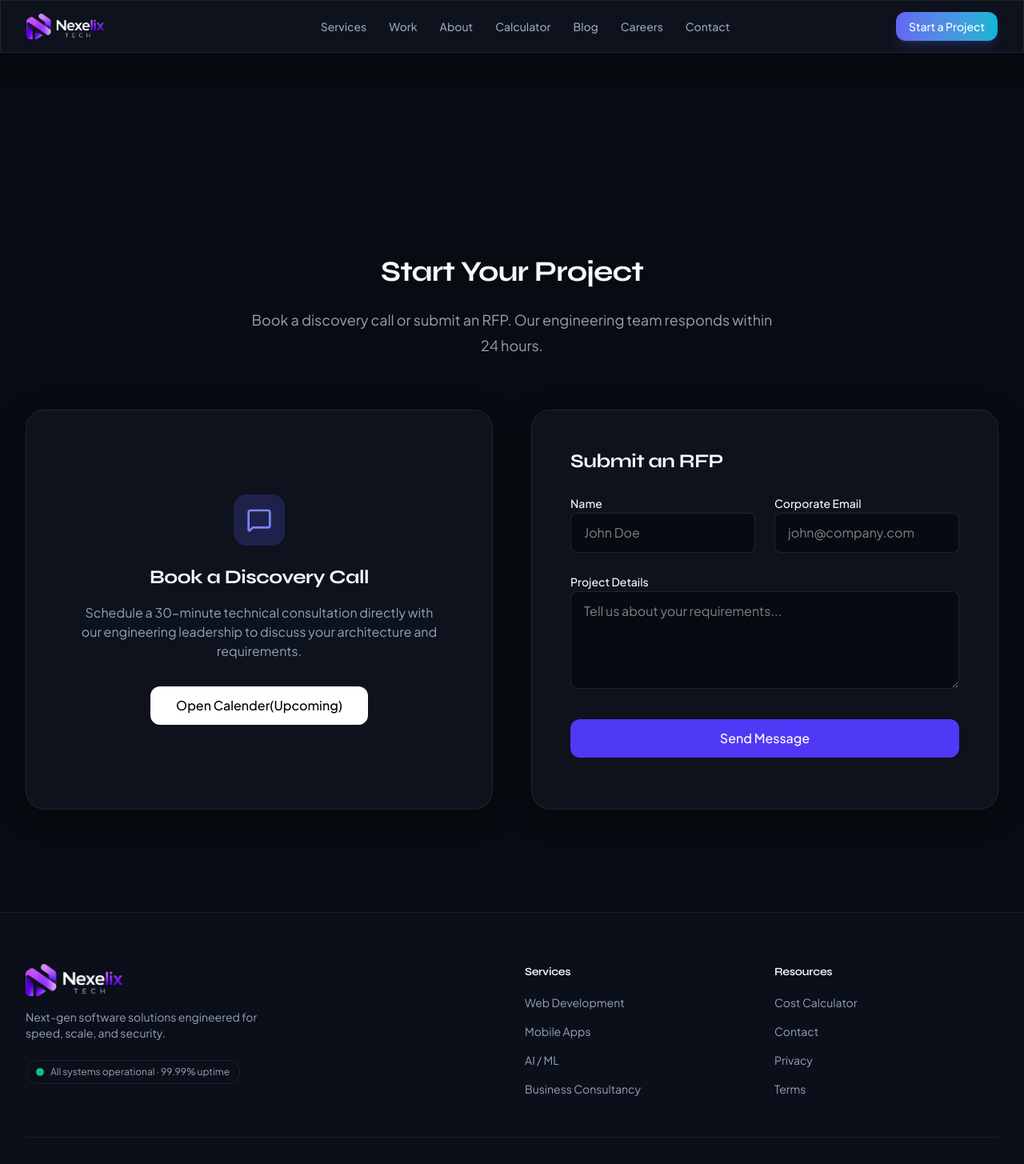
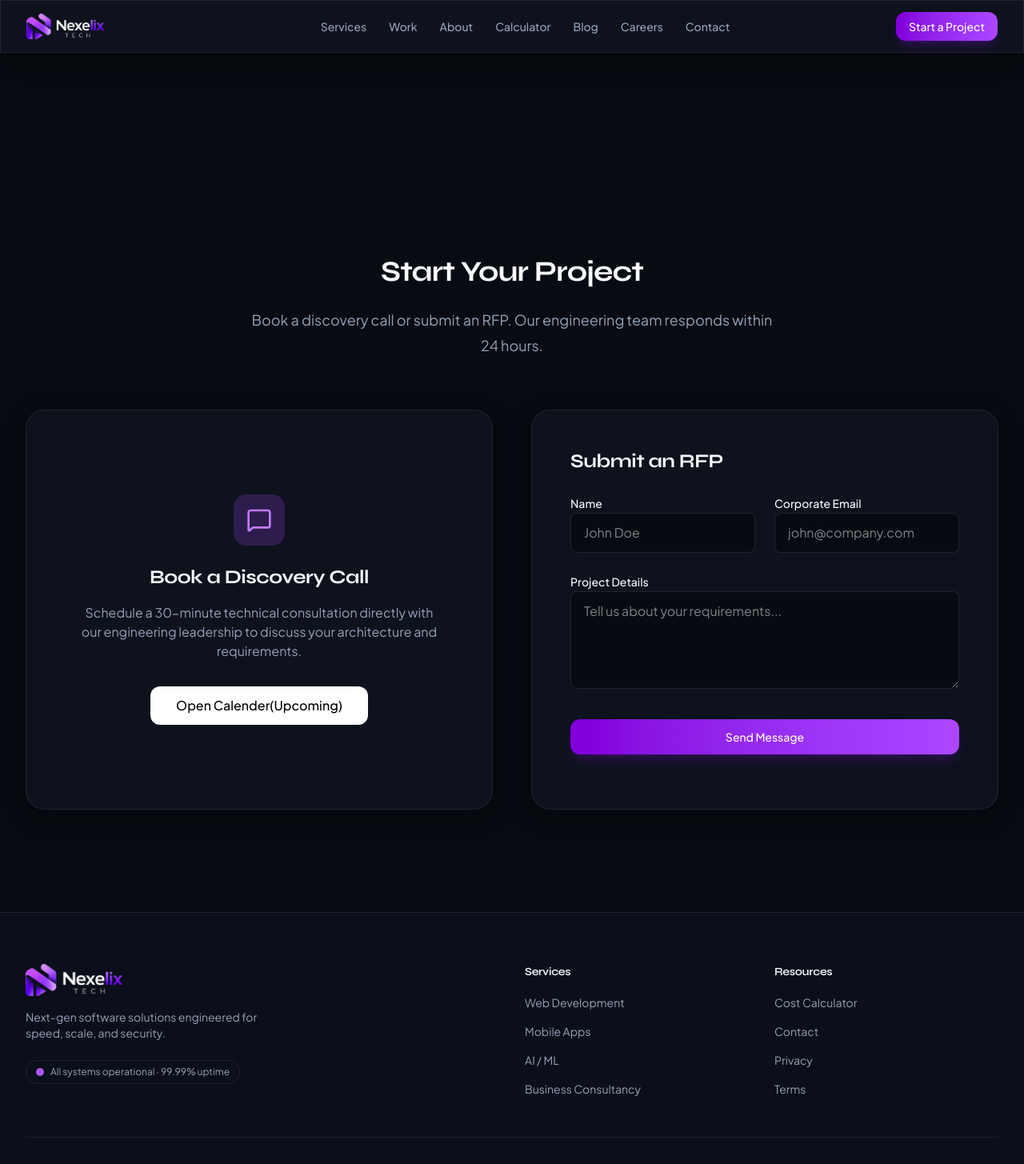
Before and after one commit to shakibbs/Nexelic-Tech-WEB, a Next.js app in the folder nexelixtech-frontend/: page /contact in a window 1280 px wide. Shown: the top 1455 px of the page at 80% size. Built offline with nearby package versions, Linux system fonts and the light colour scheme.

Commit message:
UI: Convert hardcoded blue buttons to use global purple theme component

```diff
--- a/nexelixtech-frontend/app/globals.css
+++ b/nexelixtech-frontend/app/globals.css
@@ -19,9 +19,9 @@
   --border: rgba(255, 255, 255, 0.08); /* Border Overlay */
 
   /* ---- Accent Glows ---- */
-  --accent-indigo: #6366f1; /* Electric Indigo — High Intellect & Trust */
-  --accent-cyan: #06b6d4; /* Cyber Cyan — Modernity & Innovation */
-  --accent-emerald: #10b981; /* Neon Emerald — Action & Growth */
+  --accent-indigo: #7e22ce; /* Deep Purple */
+  --accent-cyan: #9333ea;   /* Core Purple */
+  --accent-emerald: #a855f7; /* Light Purple */
 
   /* ---- Foreground ---- */
   --foreground: #f8fafc; /* near-white headline text (≈17:1 on bg) */
@@ -30,7 +30,7 @@
 
   /* ---- Gradients ---- */
   --gradient-text: linear-gradient(135deg, #ffffff 0%, #cbd5e1 100%);
-  --gradient-accent: linear-gradient(90deg, #818cf8 0%, #22d3ee 50%, #34d399 100%);
+  --gradient-accent: linear-gradient(90deg, #7e22ce 0%, #9333ea 50%, #a855f7 100%);
 }
 
 @theme inline {
--- a/nexelixtech-frontend/components/sections/ContactSection.tsx
+++ b/nexelixtech-frontend/components/sections/ContactSection.tsx
@@ -3,6 +3,7 @@
 import { useState } from 'react';
 import { motion } from 'framer-motion';
 import { MessageSquare, CheckCircle2, Loader2 } from 'lucide-react';
+import { Button } from '@/components/ui/button';
 
 export function ContactSection() {
   const [status, setStatus] = useState<'idle' | 'loading' | 'success' | 'error'>('idle');
@@ -59,7 +60,7 @@ export function ContactSection() {
             className="glass-card rounded-3xl p-8 glow-border flex flex-col items-center justify-center min-h-[500px]"
           >
             <div className="text-center">
-              <div className="w-16 h-16 bg-indigo-500/20 text-indigo-400 rounded-2xl flex items-center justify-center mx-auto mb-6">
+              <div className="w-16 h-16 bg-purple-500/20 text-purple-400 rounded-2xl flex items-center justify-center mx-auto mb-6">
                 <MessageSquare className="w-8 h-8" />
               </div>
               <h3 className="text-2xl font-bold mb-4">Book a Discovery Call</h3>
@@ -93,7 +94,7 @@ export function ContactSection() {
                 </p>
                 <button
                   onClick={() => setStatus('idle')}
-                  className="mt-4 text-indigo-400 hover:text-indigo-300 font-medium"
+                  className="mt-4 text-purple-400 hover:text-purple-300 font-medium"
                 >
                   Send another message
                 </button>
@@ -103,17 +104,17 @@ export function ContactSection() {
                 <div className="grid grid-cols-1 sm:grid-cols-2 gap-6">
                   <div className="space-y-2">
                     <label className="text-sm font-medium">Name</label>
-                    <input required type="text" name="Name" className="w-full bg-black/40 border border-white/10 rounded-lg px-4 py-3 focus:outline-none focus:ring-2 focus:ring-indigo-500" placeholder="John Doe" />
+                    <input required type="text" name="Name" className="w-full bg-black/40 border border-white/10 rounded-lg px-4 py-3 focus:outline-none focus:ring-2 focus:ring-purple-500" placeholder="John Doe" />
                   </div>
                   <div className="space-y-2">
                     <label className="text-sm font-medium">Corporate Email</label>
-                    <input required type="email" name="Email" className="w-full bg-black/40 border border-white/10 rounded-lg px-4 py-3 focus:outline-none focus:ring-2 focus:ring-indigo-500" placeholder="john@company.com" />
+                    <input required type="email" name="Email" className="w-full bg-black/40 border border-white/10 rounded-lg px-4 py-3 focus:outline-none focus:ring-2 focus:ring-purple-500" placeholder="john@company.com" />
                   </div>
                 </div>
 
                 <div className="space-y-2">
                   <label className="text-sm font-medium">Project Details</label>
-                  <textarea required name="Details" rows={4} className="w-full bg-black/40 border border-white/10 rounded-lg px-4 py-3 focus:outline-none focus:ring-2 focus:ring-indigo-500" placeholder="Tell us about your requirements..."></textarea>
+                  <textarea required name="Details" rows={4} className="w-full bg-black/40 border border-white/10 rounded-lg px-4 py-3 focus:outline-none focus:ring-2 focus:ring-purple-500" placeholder="Tell us about your requirements..."></textarea>
                 </div>
 
                 {status === 'error' && (
@@ -121,10 +122,10 @@ export function ContactSection() {
                 )}
 
                 <div className="pt-2">
-                  <button
+                  <Button
                     type="submit"
                     disabled={status === 'loading'}
-                    className="w-full bg-indigo-600 hover:bg-indigo-700 disabled:opacity-50 disabled:cursor-not-allowed text-white py-3 rounded-xl font-medium transition-colors flex justify-center items-center gap-2"
+                    className="w-full flex justify-center items-center gap-2"
                   >
                     {status === 'loading' ? (
                       <>
@@ -134,7 +135,7 @@ export function ContactSection() {
                     ) : (
                       'Send Message'
                     )}
-                  </button>
+                  </Button>
                 </div>
               </form>
             )}
--- a/nexelixtech-frontend/components/sections/EstimatorWidget.tsx
+++ b/nexelixtech-frontend/components/sections/EstimatorWidget.tsx
@@ -2,6 +2,7 @@
 
 import { useState } from 'react';
 import { estimatorOptions } from '@/data/estimator';
+import { Button } from '@/components/ui/button';
 
 export function EstimatorWidget() {
   const [selectedOptions, setSelectedOptions] = useState<Set<string>>(new Set());
@@ -40,11 +41,11 @@ export function EstimatorWidget() {
                 <div
                   key={opt.id}
                   onClick={() => toggleOption(opt.id)}
-                  className={`glass-card p-6 rounded-2xl cursor-pointer transition-all duration-300 ${isSelected ? 'ring-2 ring-indigo-500 bg-white/5' : 'hover:bg-white/5'}`}
+                  className={`glass-card p-6 rounded-2xl cursor-pointer transition-all duration-300 ${isSelected ? 'ring-2 ring-purple-500 bg-white/5' : 'hover:bg-white/5'}`}
                 >
                   <div className="flex justify-between items-start">
                     <h3 className="font-semibold">{opt.label}</h3>
-                    <span className="text-sm bg-indigo-500/20 text-indigo-300 px-2 py-1 rounded-md">
+                    <span className="text-sm bg-purple-500/20 text-purple-300 px-2 py-1 rounded-md">
                       $
                     </span>
                   </div>
@@ -61,7 +62,7 @@ export function EstimatorWidget() {
               <div className="space-y-4 mb-8">
                 <div className="flex justify-between items-center">
                   <span className="text-foreground-muted">Base Cost</span>
-                  <span className="font-semibold text-3xl text-indigo-400">$</span>
+                  <span className="font-semibold text-3xl text-purple-400">$</span>
                 </div>
                 <div className="flex justify-between items-center mt-4">
                   <span className="text-foreground-muted">Estimated Timeline</span>
@@ -69,9 +70,9 @@ export function EstimatorWidget() {
                 </div>
               </div>
 
-              <button className="w-full bg-indigo-600 hover:bg-indigo-700 text-white py-4 rounded-xl font-medium transition-colors mt-6">
+              <Button className="w-full mt-6 py-6 font-medium">
                 Export PDF Estimate
-              </button>
+              </Button>
             </div>
           </div>
         </div>
--- a/nexelixtech-frontend/components/ui/button.tsx
+++ b/nexelixtech-frontend/components/ui/button.tsx
@@ -6,11 +6,11 @@ type Size = "sm" | "md" | "lg";
 
 const variants: Record<Variant, string> = {
   primary:
-    "bg-gradient-to-r from-accent-indigo to-accent-cyan text-white hover:opacity-90 shadow-lg shadow-accent-indigo/20",
-  secondary: "card-solid text-foreground hover:border-white/20",
-  ghost: "text-foreground-muted hover:text-foreground hover:bg-white/5",
+    "bg-gradient-to-r from-purple-700 to-purple-500 text-white hover:opacity-90 hover:shadow-purple-500/40 shadow-lg shadow-purple-600/20",
+  secondary: "card-solid text-foreground hover:border-purple-500/50 hover:bg-purple-500/10",
+  ghost: "text-foreground-muted hover:text-white hover:bg-purple-500/10",
   outline:
-    "border border-border text-foreground hover:border-accent-cyan hover:text-accent-cyan",
+    "border border-border text-foreground hover:border-purple-500 hover:text-purple-400 hover:bg-purple-500/10",
 };
 
 const sizes: Record<Size, string> = {
@@ -35,7 +35,7 @@ export function Button({
   return (
     <button
       className={cn(
-        "inline-flex items-center justify-center gap-2 rounded-xl font-medium transition-all duration-200 focus-visible:outline-2 focus-visible:outline-offset-2 focus-visible:outline-accent-cyan disabled:opacity-50 disabled:pointer-events-none",
+        "inline-flex items-center justify-center gap-2 rounded-xl font-medium transition-all duration-200 focus-visible:outline-2 focus-visible:outline-offset-2 focus-visible:outline-purple-500 disabled:opacity-50 disabled:pointer-events-none",
         variants[variant],
         sizes[size],
         className,
```
